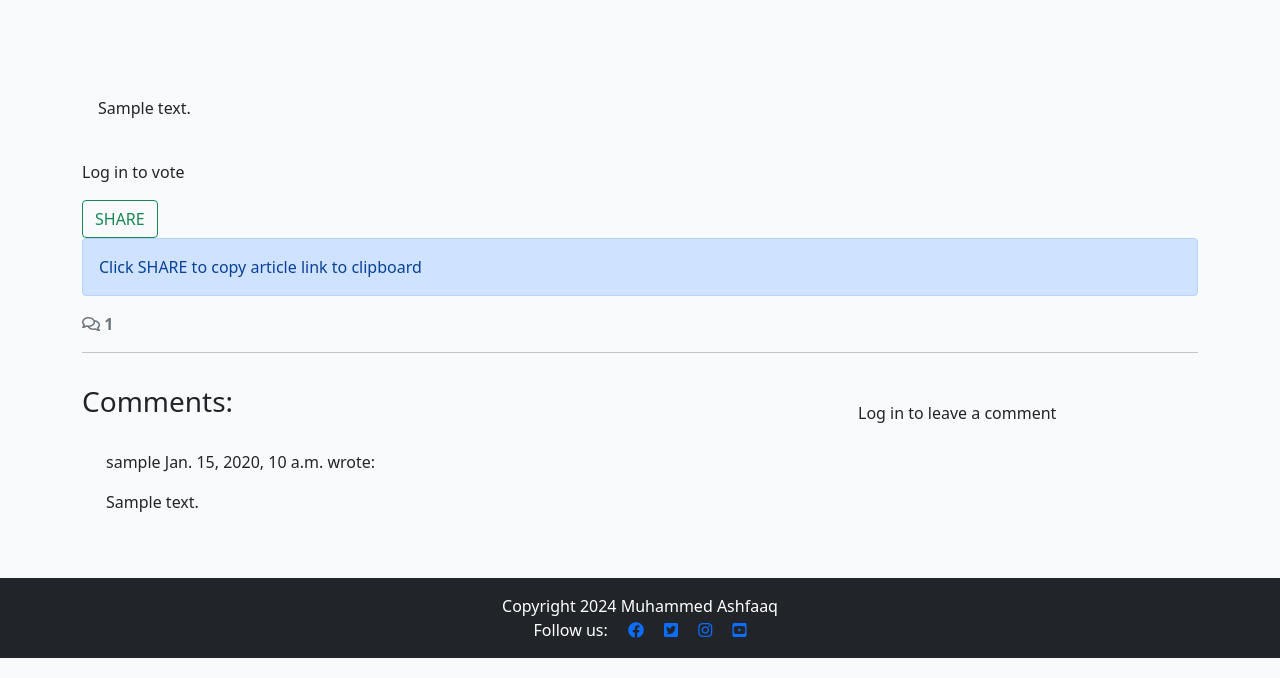
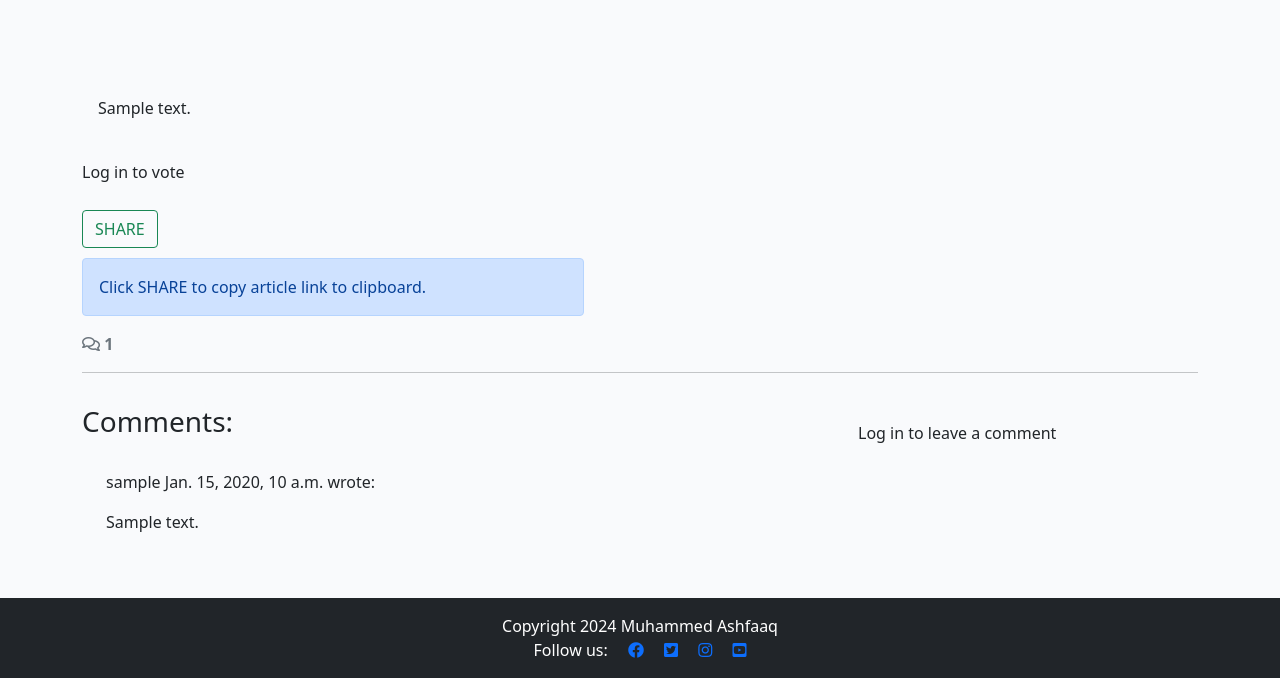
Before and after one commit to md-ash-dot/newstok, a Django app: a page that uses news/templates/news/article_detail.html in a window 1280 px wide. Shown: the part 332-1010 px from the top of the page. Run offline with Django 4.2, Linux system fonts and the light colour scheme; tables that the repository leaves empty hold one stand-in row (values such as "Sample post"); parts of the project's set-up code (start-up, migrations or seed data) failed here and were passed over; some libraries are stand-ins or nearby versions.

Commit message:
Add button styling on article detail

```diff
--- a/news/templates/news/article_detail.html
+++ b/news/templates/news/article_detail.html
@@ -37,7 +37,7 @@
             </div>
         </div>
     </div>
-
+    <!-- Displaying upvote and downvote buttons and score counter -->
     <div>
       {% if user.is_authenticated %}
       <h3>Vote:</h3>
@@ -46,10 +46,12 @@
           {% csrf_token %}
           <button type="submit" class="btn btn-primary btn-sm">UP-VOTE</button>
       </form>
+      <div class="score">
         <p>Score: {{ article.score }}</p>
+      </div>
       <form method="post" action="{% url 'downvote_article' article.slug %}">
           {% csrf_token %}
-          <button type="submit" class="btn btn-secondary btn-sm">DOWN-VOTE</button>
+          <button type="submit" class="btn btn-primary btn-sm vote">DOWN-VOTE</button>
       </form>
       {% else %}
       <p>Log in to vote</p>
@@ -58,7 +60,8 @@
 
 
     <!-- Displaying share button to copy link to clipboard -->
-    <div class="d-grid gap-2 d-md-block">
+    <div class="row">
+      <div class="col-12">
         <button type="button" class="btn btn-outline-success" onclick="geturl()">SHARE</button>
         <script>function geturl(){
           const currentUrl = window.location.href;
@@ -70,7 +73,8 @@
           Link to this article copied to clipboard and ready to SHARE!
         </div>
         <div class="alert alert-primary" id="share-button-message">
-        Click SHARE to copy article link to clipboard
+          Click SHARE to copy article link to clipboard.
+        </div>
       </div>
     </div>
     <!-- Displaying count of comments -->
--- a/static/css/style.css
+++ b/static/css/style.css
@@ -157,3 +157,16 @@ body {
 .approval {
     color: rgb(222, 146, 168);
 }
+
+.alert {
+    width:45%;
+    margin-top:10px;
+ }
+
+ .btn-outline-success {
+    margin-top:10px;
+ }
+
+ .score {
+    margin-top:10px;
+ }
```
Lines whose indentation alone changed are shown as unchanged.
